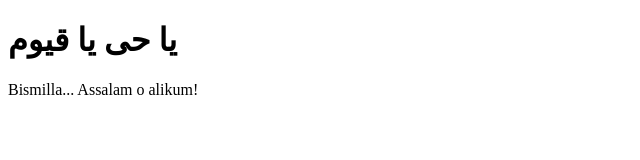
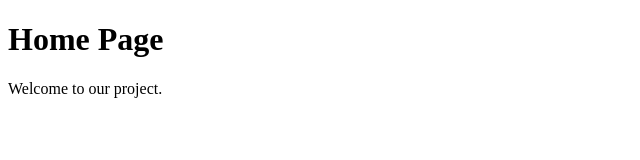
Before and after one commit to MoazzamAzeemi/Bootcam2020practice_by_Moazzam, a plain HTML site: page index.html in a window 1280 px wide. Shown: the whole page, without its empty margins (0-640 px from the left). Drawn offline with Linux system fonts and the light colour scheme.

Commit message:
Update index.html

```diff
--- a/index.html
+++ b/index.html
@@ -6,10 +6,10 @@
     <title>First Page</title>
 </head>
 <body>
-    <div style="margin-left: auto; margin-right: auto;">
-        <H1>یا حی یا قیوم</H1>
+    <div>
+        <H1>Home Page</H1>
         <p>
-            Bismilla... Assalam o alikum!
+            Welcome to our project.
         </p>
     </div>
 </body>
```
